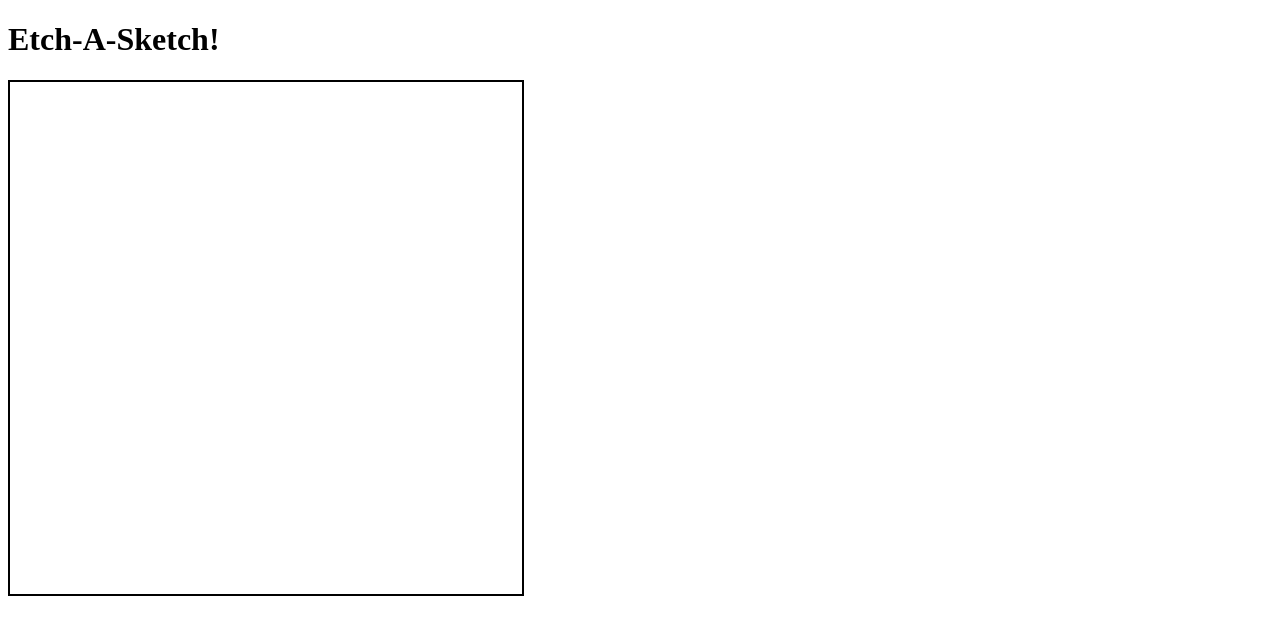
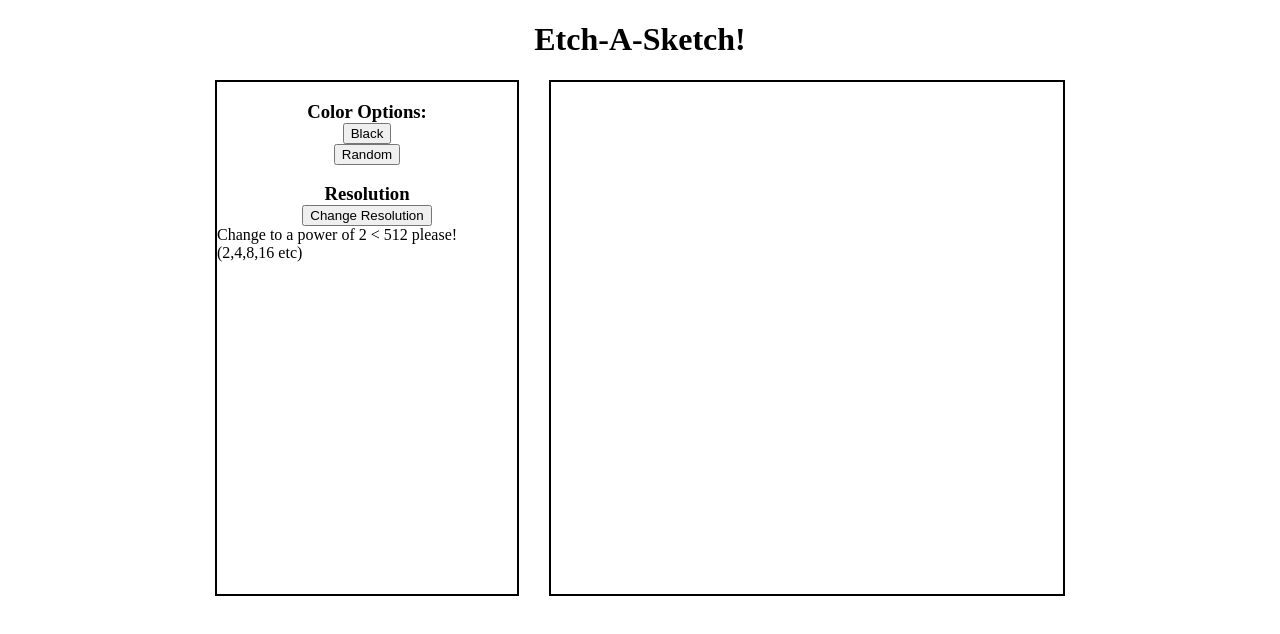
Before and after one commit to SeanRMcC/odin-etch-a-sketch, a plain HTML site: page index.html in a window 1280 px wide. Drawn offline with Linux system fonts and the light colour scheme.

Commit message:
Add ui elements in html

```diff
--- a/index.html
+++ b/index.html
@@ -9,6 +9,16 @@
     </head>
     <body>
         <h1>Etch-A-Sketch!</h1>
-        <div id="grid"></div>
+        <div class="main">
+            <div id="ui">
+                <h3>Color Options:</h3>
+                <button id="black">Black</button>
+                <button id="random">Random</button>
+                <h3>Resolution</h3>
+                <button id="res">Change Resolution</button>
+                <div id="text">Change to a power of 2  &lt 512 please! (2,4,8,16 etc)</div>
+            </div>
+            <div id="grid"></div>
+        </div>
     </body>
 </html>
--- a/script.js
+++ b/script.js
@@ -4,7 +4,8 @@
 
 let dim = 16;
 
-for(let i = 0; i < (dim * dim); i++){
+function draw(resolution){
+    for(let i = 0; i < (resolution * resolution); i++){
         const cell = document.createElement("div");
         cell.classList.add("cell");
         cell.addEventListener("mouseover", () => {
@@ -14,3 +15,6 @@
         cell.style.height = (GAME_SIZE / dim).toString() + "px";
         game.appendChild(cell);
     }
+}
+
+draw(dim);
--- a/styles.css
+++ b/styles.css
@@ -1,3 +1,27 @@
+h1{
+    text-align: center;
+}
+
+h3{
+    margin-bottom: 0px;
+}
+
+.main{
+    display: flex;
+    justify-content: center;
+    gap: 30px;
+}
+
+#ui{
+    height: 512px;
+    width: 300px;
+    border: 2px solid black;
+    display: flex;
+    flex-direction: column;
+    align-items: center;
+}
+
+
 #grid{
     height: 512px;
     width: 512px;
```
Lines whose indentation alone changed are shown as unchanged.
